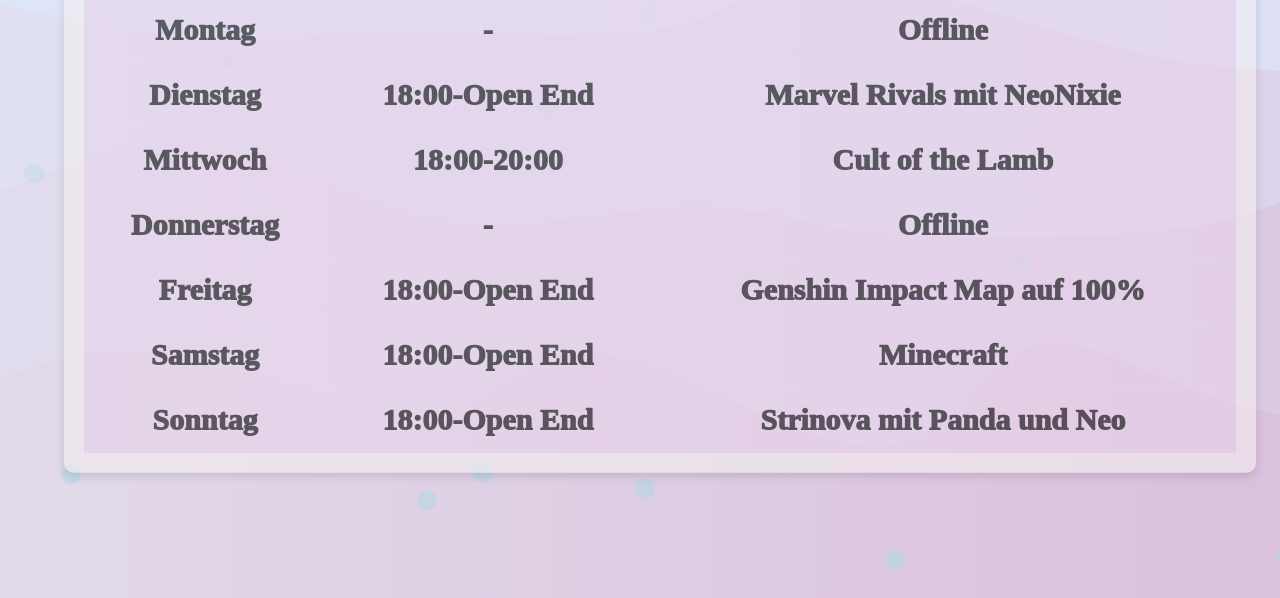
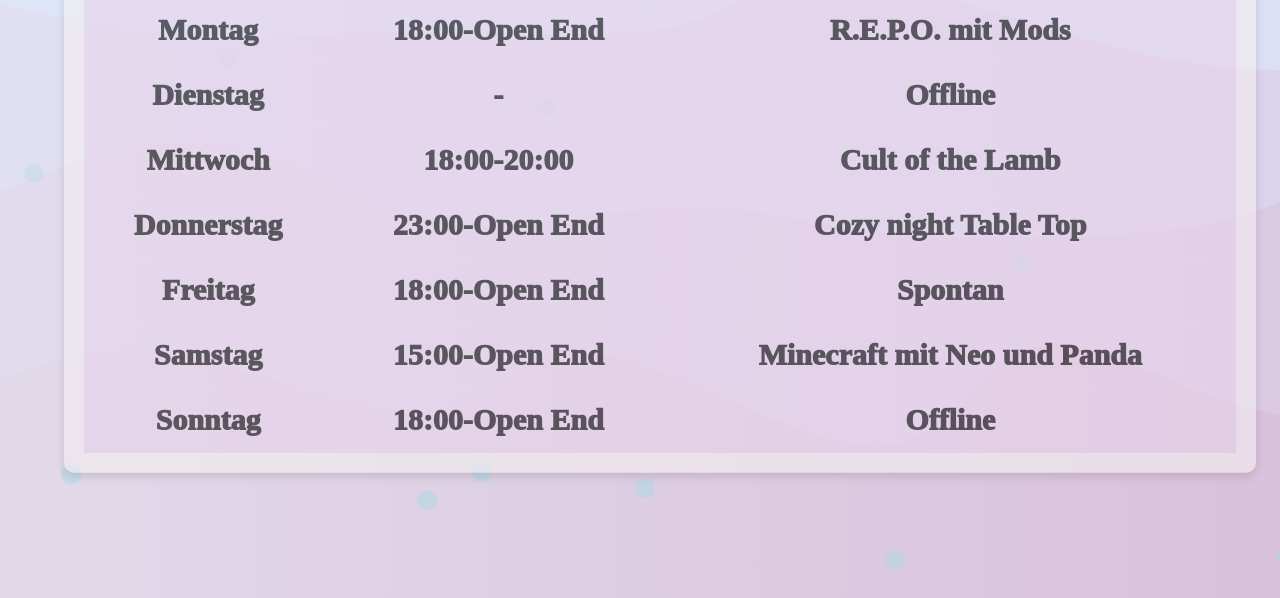
Before and after one commit to scyphosia/scyphosia.github.io, a plain HTML site: page index.html in a window 1280 px wide. Shown: the part 202-800 px from the top of the page. Drawn offline with Linux system fonts and the light colour scheme.

Commit message:
Update index.html

```diff
--- a/index.html
+++ b/index.html
@@ -278,13 +278,13 @@
                 </tr>
                 <tr>
                     <td>Montag</td>
-                    <td>-</td>
-                    <td>Offline</td>
+                    <td>18:00-Open End</td>
+                    <td>R.E.P.O. mit Mods</td>
                 </tr>
                 <tr>
                     <td>Dienstag</td>
-                    <td>18:00-Open End</td>
-                    <td>Marvel Rivals mit NeoNixie</td>
+                    <td>-</td>
+                    <td>Offline</td>
                 </tr>
                 <tr>
                     <td>Mittwoch</td>
@@ -293,23 +293,23 @@
                 </tr>
                 <tr>
                     <td>Donnerstag</td>
-                    <td>-</td>
-                    <td>Offline</td>
+                    <td>23:00-Open End</td>
+                    <td>Cozy night Table Top</td>
                 </tr>
                 <tr>
                     <td>Freitag</td>
                     <td>18:00-Open End</td>
-                    <td>Genshin Impact Map auf 100%</td>
+                    <td>Spontan</td>
                 </tr>
                 <tr>
                     <td>Samstag</td>
-                    <td>18:00-Open End</td>
-                    <td>Minecraft</td>
+                    <td>15:00-Open End</td>
+                    <td>Minecraft mit Neo und Panda</td>
                 </tr>
                 <tr>
                     <td>Sonntag</td>
                     <td>18:00-Open End</td>
-                    <td>Strinova mit Panda und Neo</td>
+                    <td>Offline</td>
                 </tr>
             </table>
         </div>
```
